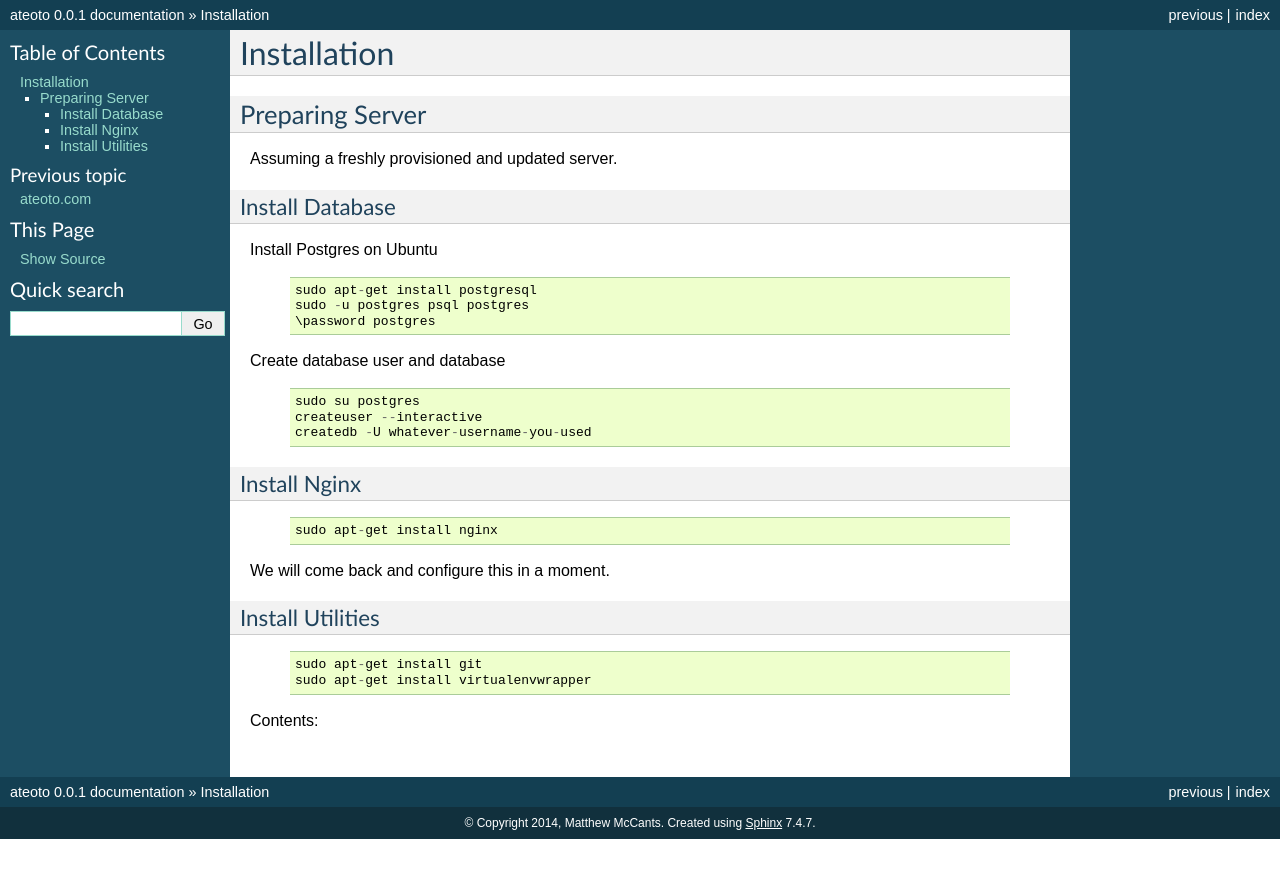
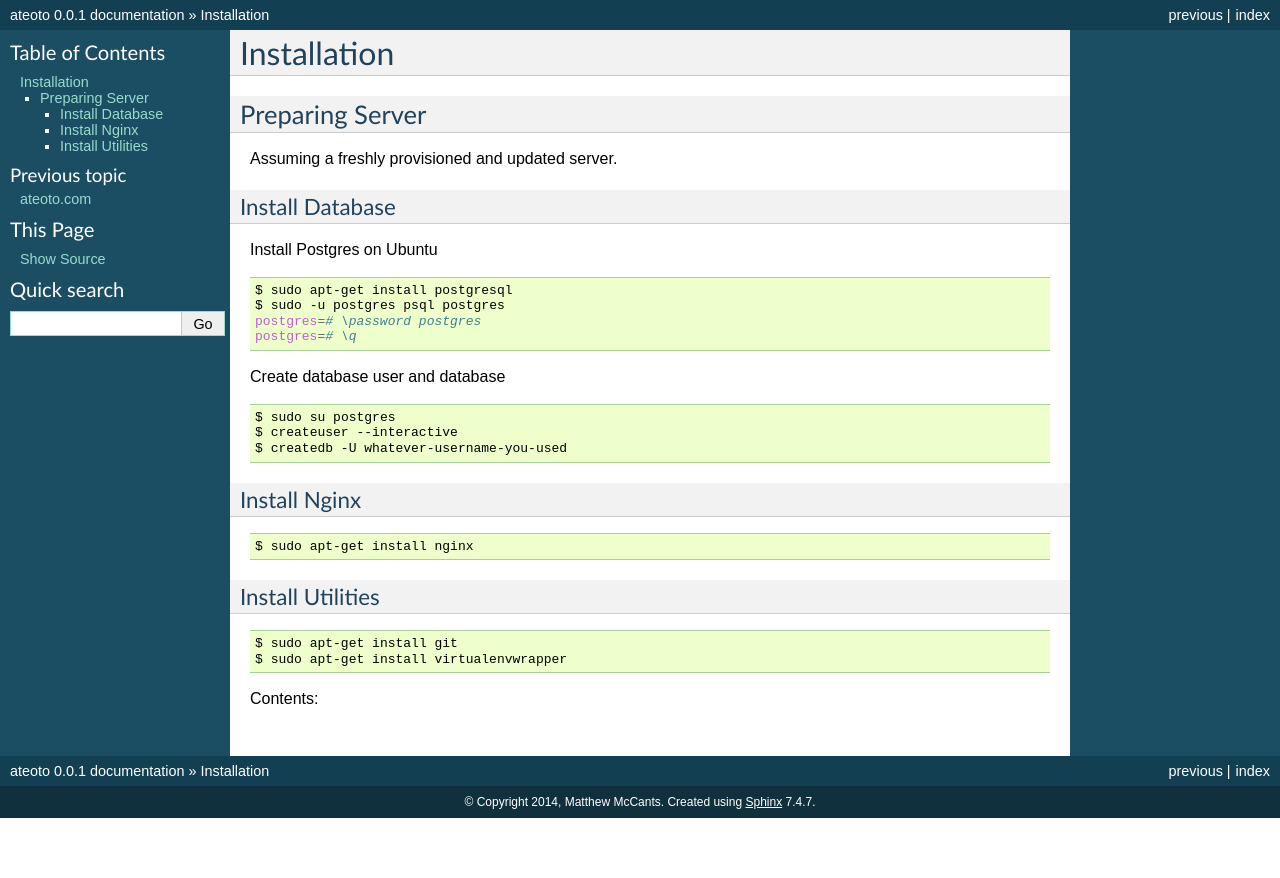
Before and after one commit to ateoto/ateoto.com, a Sphinx documentation site: the page built from docs/install.rst, in a window 1280 px wide. Shown: the top 878 px of the page. Built offline with Sphinx 7.4.7, drawn with Linux system fonts in a browser that asks for light colours; pages that are not in the unit, such as notebooks, are missing from menus.

```diff
--- a/docs/install.rst
+++ b/docs/install.rst
@@ -12,36 +12,39 @@ Install Database
 
 Install Postgres on Ubuntu
 
- ::
+.. code-block:: bash
 
-	sudo apt-get install postgresql
-	sudo -u postgres psql postgres
-	\password postgres
+	$ sudo apt-get install postgresql
+	$ sudo -u postgres psql postgres
+	postgres=# \password postgres
+	postgres=# \q
 
 Create database user and database
 
- ::
+.. code-block:: bash
 
-	sudo su postgres
-	createuser --interactive
-	createdb -U whatever-username-you-used
+	$ sudo su postgres
+	$ createuser --interactive
+	$ createdb -U whatever-username-you-used
 
 Install Nginx
 '''''''''''''
 
- ::
+.. code-block:: bash
 
- 	sudo apt-get install nginx
+ 	$ sudo apt-get install nginx
 
-We will come back and configure this in a moment.
 
 Install Utilities
 '''''''''''''''''
 
- ::
+.. code-block:: bash
 
- 	sudo apt-get install git
- 	sudo apt-get install virtualenvwrapper
+ 	$ sudo apt-get install git
+ 	$ sudo apt-get install virtualenvwrapper
+
+
+
 
 
 Contents:
```
Also changed, not shown: fabfile.py (added, +39 -0 lines), fabsecrets_template.py (added, +11 -0 lines), 2 other files.
